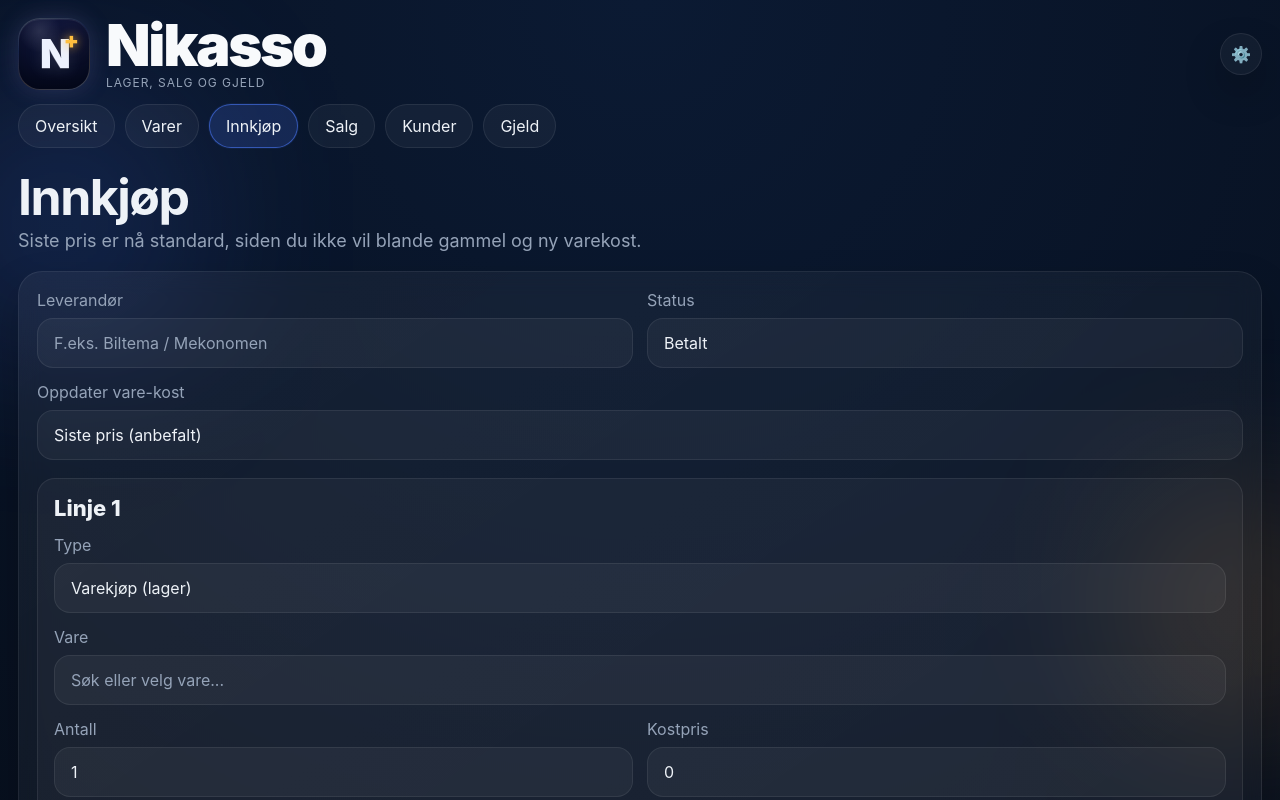
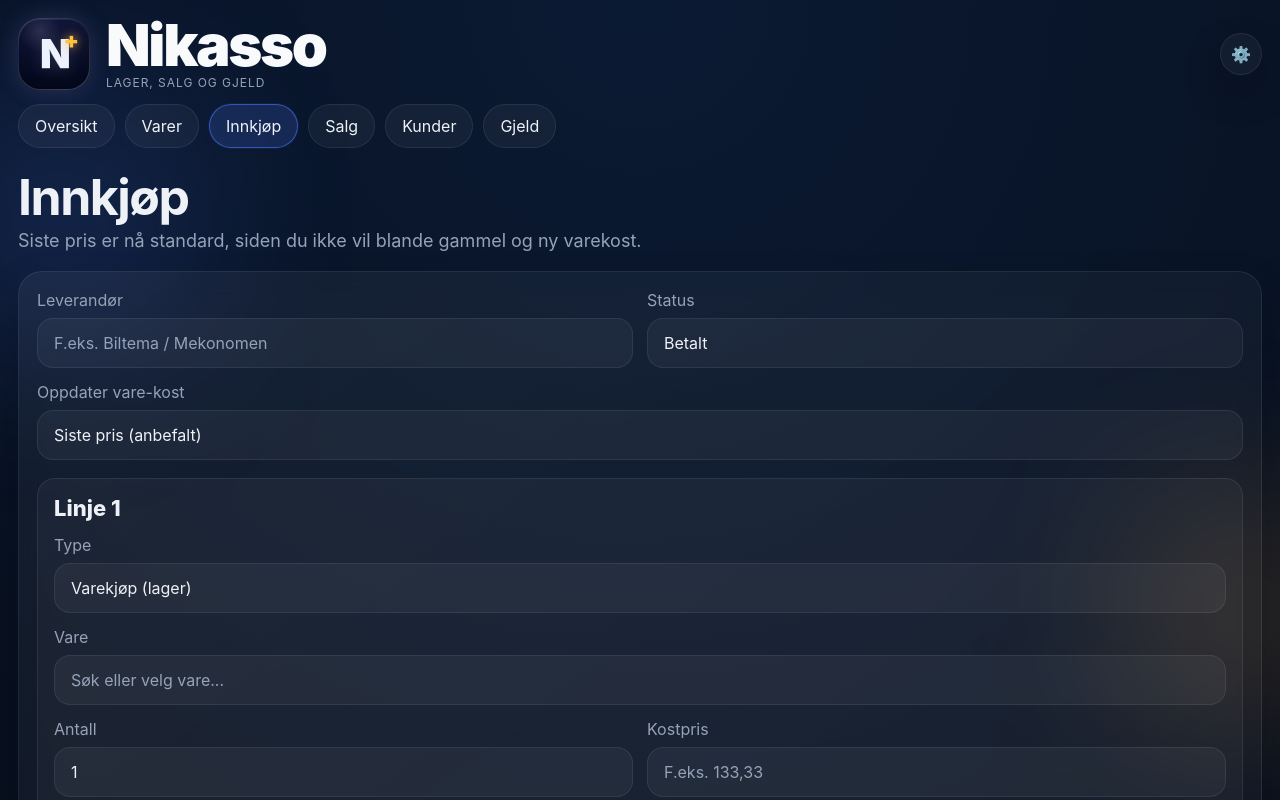
Before and after one commit to nikolaihoffmann-svg/Nikasso-, a React (Vite) app: page / in a window 1280 px wide. Both pictures are taken after a click on the button "Innkjøp". Shown: the top 800 px of the page. Built offline with nearby package versions, Linux system fonts and the light colour scheme.

Commit message:
Update Innkjop.tsx

```diff
--- a/src/pages/Innkjop.tsx
+++ b/src/pages/Innkjop.tsx
@@ -10,38 +10,141 @@ import {
 } from "../app/storage";
 import type { PurchaseDraft, PurchaseLine, PurchaseRecord } from "../types";
 
+type DraftLineInput = {
+  qty: string;
+  unitCost: string;
+};
+
+function parseNoNumber(value: string): number {
+  const normalized = value.replace(",", ".").trim();
+  if (!normalized) return 0;
+  const n = Number(normalized);
+  return Number.isFinite(n) ? n : 0;
+}
+
+function formatInputNumber(value: number | undefined): string {
+  if (value === undefined || value === null) return "";
+  if (value === 0) return "";
+  return String(value).replace(".", ",");
+}
+
+function createInitialPurchaseState(): {
+  draft: PurchaseDraft;
+  lineInputs: Record<string, DraftLineInput>;
+} {
+  const draft = createEmptyPurchase();
+  const firstLine = draft.lines[0];
+
+  return {
+    draft,
+    lineInputs: {
+      [firstLine.id]: {
+        qty: firstLine.qty ? formatInputNumber(firstLine.qty) || "1" : "1",
+        unitCost: "",
+      },
+    },
+  };
+}
+
 export default function Innkjop() {
-  const [draft, setDraft] = useState<PurchaseDraft>(createEmptyPurchase());
+  const initial = useMemo(() => createInitialPurchaseState(), []);
+  const [draft, setDraft] = useState<PurchaseDraft>(initial.draft);
+  const [lineInputs, setLineInputs] = useState<Record<string, DraftLineInput>>(initial.lineInputs);
+
   const [message, setMessage] = useState("");
   const [historyQuery, setHistoryQuery] = useState("");
+
+  function refreshMessage(text: string): void {
+    setMessage(`${text} ${Date.now()}`);
+  }
+
+  function visibleMessage(text: string): string {
+    return text.replace(/\s\d+$/, "");
+  }
+
+  function ensureLineInput(line: PurchaseLine): DraftLineInput {
+    return (
+      lineInputs[line.id] ?? {
+        qty: formatInputNumber(line.qty) || "1",
+        unitCost: formatInputNumber(line.unitCost),
+      }
+    );
+  }
+
+  function recalcLine(next: PurchaseLine): PurchaseLine {
+    return {
+      ...next,
+      lineTotal: parseNoNumber(String(next.qty)) * parseNoNumber(String(next.unitCost)),
+    };
+  }
 
   function updateLine(lineId: string, patch: Partial<PurchaseLine>): void {
     setDraft((prev) => {
       const lines = prev.lines.map((line) => {
         if (line.id !== lineId) return line;
-        const next: PurchaseLine = { ...line, ...patch };
-        next.lineTotal = Number(next.qty || 0) * Number(next.unitCost || 0);
-        return next;
+        return recalcLine({ ...line, ...patch });
       });
+
       return { ...prev, lines };
     });
   }
 
+  function updateLineInput(
+    lineId: string,
+    key: keyof DraftLineInput,
+    value: string,
+    apply: (raw: string) => Partial<PurchaseLine>
+  ): void {
+    setLineInputs((prev) => ({
+      ...prev,
+      [lineId]: {
+        qty: prev[lineId]?.qty ?? "",
+        unitCost: prev[lineId]?.unitCost ?? "",
+        [key]: value,
+      },
+    }));
+
+    updateLine(lineId, apply(value));
+  }
+
   function addLine(): void {
+    const line = makePurchaseLine();
+
     setDraft((prev) => ({
       ...prev,
-      lines: [...prev.lines, makePurchaseLine()],
+      lines: [...prev.lines, line],
+    }));
+
+    setLineInputs((prev) => ({
+      ...prev,
+      [line.id]: {
+        qty: "1",
+        unitCost: "",
+      },
     }));
   }
 
   function removeLine(lineId: string): void {
     setDraft((prev) => {
       if (prev.lines.length <= 1) return prev;
+
       return {
         ...prev,
         lines: prev.lines.filter((line) => line.id !== lineId),
       };
     });
+
+    setLineInputs((prev) => {
+      const next = { ...prev };
+      delete next[lineId];
+      return next;
+    });
+  }
+
+  function resetDraft(): void {
+    const next = createInitialPurchaseState();
+    setDraft(next.draft);
+    setLineInputs(next.lineInputs);
   }
 
   const total = useMemo(() => {
@@ -50,8 +153,8 @@ export default function Innkjop() {
 
   function handleSave(): void {
     savePurchase(draft);
-    setMessage(`Innkjøp lagret ${Date.now()}`);
-    setDraft(createEmptyPurchase());
+    resetDraft();
+    refreshMessage("Innkjøp lagret");
   }
 
   const purchases = useMemo(() => getPurchases(), [message]);
@@ -83,13 +186,15 @@ export default function Innkjop() {
     }
 
     deletePurchase(purchase.id);
-    setMessage(`Innkjøp slettet ${Date.now()}`);
+    refreshMessage("Innkjøp slettet");
   }
 
   return (
     <div>
       <h1 className="pageTitle">Innkjøp</h1>
-      <p className="pageLead">Siste pris er nå standard, siden du ikke vil blande gammel og ny varekost.</p>
+      <p className="pageLead">
+        Siste pris er nå standard, siden du ikke vil blande gammel og ny varekost.
+      </p>
 
       <div className="card">
         <div className="grid2">
@@ -136,12 +241,19 @@ export default function Innkjop() {
         </label>
 
         <div className="list" style={{ marginTop: 18 }}>
-          {draft.lines.map((line, index) => (
+          {draft.lines.map((line, index) => {
+            const input = ensureLineInput(line);
+
+            return (
               <div key={line.id} className="lineCard">
                 <div className="rowBetween">
                   <div style={{ fontWeight: 800, fontSize: 22 }}>Linje {index + 1}</div>
                   {draft.lines.length > 1 ? (
-                  <button className="btn btnDanger" type="button" onClick={() => removeLine(line.id)}>
+                    <button
+                      className="btn btnDanger"
+                      type="button"
+                      onClick={() => removeLine(line.id)}
+                    >
                       Fjern linje
                     </button>
                   ) : null}
@@ -168,12 +280,24 @@ export default function Innkjop() {
                   <ItemPickerWithCreate
                     value={line.itemId}
                     onChange={(item) => {
+                      const qty = parseNoNumber(input.qty || "1") || 1;
+                      const unitCost = item?.costPrice ?? 0;
+
                       updateLine(line.id, {
                         itemId: item?.id,
                         itemName: item?.name ?? "",
-                      unitCost: item?.costPrice ?? 0,
-                      lineTotal: (item?.costPrice ?? 0) * (line.qty || 0),
+                        unitCost,
+                        qty,
+                        lineTotal: qty * unitCost,
                       });
+
+                      setLineInputs((prev) => ({
+                        ...prev,
+                        [line.id]: {
+                          qty: prev[line.id]?.qty || "1",
+                          unitCost: unitCost ? formatInputNumber(unitCost) : "",
+                        },
+                      }));
                     }}
                   />
                 </label>
@@ -182,25 +306,50 @@ export default function Innkjop() {
                   <label className="label">
                     <span>Antall</span>
                     <input
-                    type="number"
-                    value={line.qty}
-                    onChange={(e) => updateLine(line.id, { qty: Number(e.target.value || 0) })}
+                      type="text"
+                      inputMode="decimal"
+                      value={input.qty}
+                      onChange={(e) =>
+                        updateLineInput(line.id, "qty", e.target.value, (raw) => {
+                          const qty = parseNoNumber(raw);
+                          const unitCost = parseNoNumber(input.unitCost || "");
+
+                          return {
+                            qty,
+                            lineTotal: qty * unitCost,
+                          };
+                        })
+                      }
+                      placeholder="F.eks. 3"
                     />
                   </label>
 
                   <label className="label">
                     <span>Kostpris</span>
                     <input
-                    type="number"
-                    value={line.unitCost}
-                    onChange={(e) => updateLine(line.id, { unitCost: Number(e.target.value || 0) })}
+                      type="text"
+                      inputMode="decimal"
+                      value={input.unitCost}
+                      onChange={(e) =>
+                        updateLineInput(line.id, "unitCost", e.target.value, (raw) => {
+                          const unitCost = parseNoNumber(raw);
+                          const qty = parseNoNumber(input.qty || "");
+
+                          return {
+                            unitCost,
+                            lineTotal: qty * unitCost,
+                          };
+                        })
+                      }
+                      placeholder="F.eks. 133,33"
                     />
                   </label>
                 </div>
 
                 <span className="badge badgeBlue">Linjesum: {fmtKr(line.lineTotal)}</span>
               </div>
-          ))}
+            );
+          })}
         </div>
 
         <div className="cardActions">
@@ -222,7 +371,7 @@ export default function Innkjop() {
         </div>
 
         {message ? (
-          <div style={{ marginTop: 12, color: "#86efac" }}>{message.replace(/\s\d+$/, "")}</div>
+          <div style={{ marginTop: 12, color: "#86efac" }}>{visibleMessage(message)}</div>
         ) : null}
       </div>
 
@@ -262,7 +411,11 @@ export default function Innkjop() {
                 </div>
 
                 <div style={{ display: "flex", gap: 8, flexWrap: "wrap", marginBottom: 12 }}>
-                  <span className={purchase.status === "betalt" ? "badge badgeSuccess" : "badge badgeDanger"}>
+                  <span
+                    className={
+                      purchase.status === "betalt" ? "badge badgeSuccess" : "badge badgeDanger"
+                    }
+                  >
                     {purchase.status === "betalt" ? "Betalt" : "Ikke betalt"}
                   </span>
 
@@ -299,7 +452,11 @@ export default function Innkjop() {
 
                 <div className="cardActions">
                   <div className="muted">Ved sletting trekkes lager tilbake for varekjøp.</div>
-                  <button className="btn btnDanger" type="button" onClick={() => handleDeletePurchase(purchase)}>
+                  <button
+                    className="btn btnDanger"
+                    type="button"
+                    onClick={() => handleDeletePurchase(purchase)}
+                  >
                     Slett innkjøp
                   </button>
                 </div>
```
Lines whose indentation alone changed are shown as unchanged.
